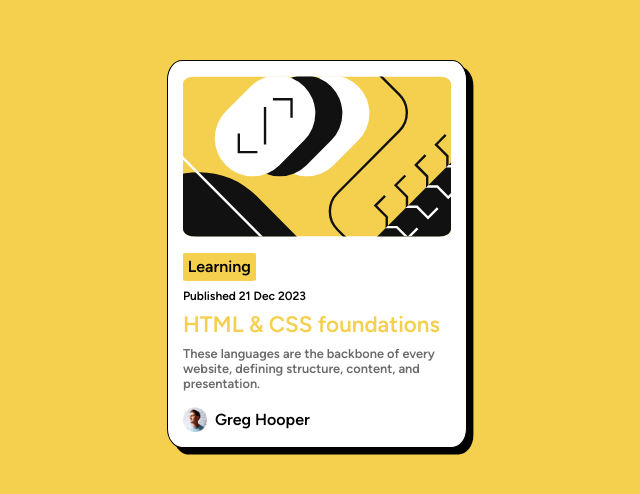
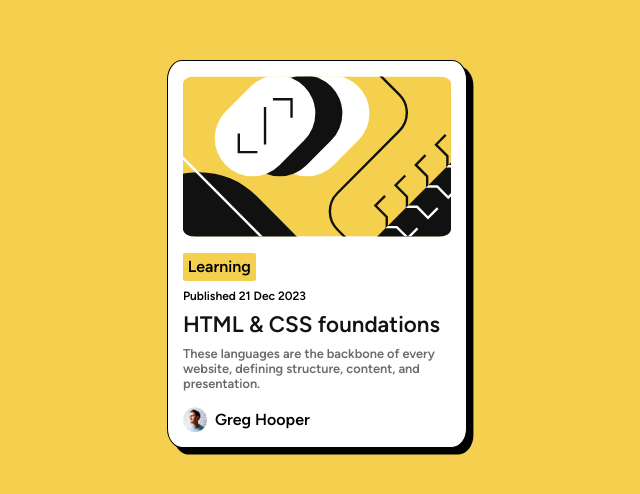
Before and after one commit to ismeh/front_end_projects, a plain HTML site: page 2blog_preview_card/blog-preview-card-main/index.html in a window 1280 px wide. Shown: the part 146-640 px from the top of the page, without its empty margins (323-963 px from the left). Drawn offline with Linux system fonts and the light colour scheme.

Commit message:
fix color

```diff
--- a/2blog_preview_card/blog-preview-card-main/style.css
+++ b/2blog_preview_card/blog-preview-card-main/style.css
@@ -76,7 +76,7 @@ p{
 
 .blog_card h3{
   font-size: 1.4em;
-  color: var(--Yellow);
+  color: var(--Gray_950);
 }
 
 .blog_card_info img{
@@ -102,6 +102,7 @@ p{
 }
 
 .blog_card:hover h3{
+  color: var(--Yellow);
   text-shadow: 1px 1px 1px rgb(0,0,0);
 }
 
```
